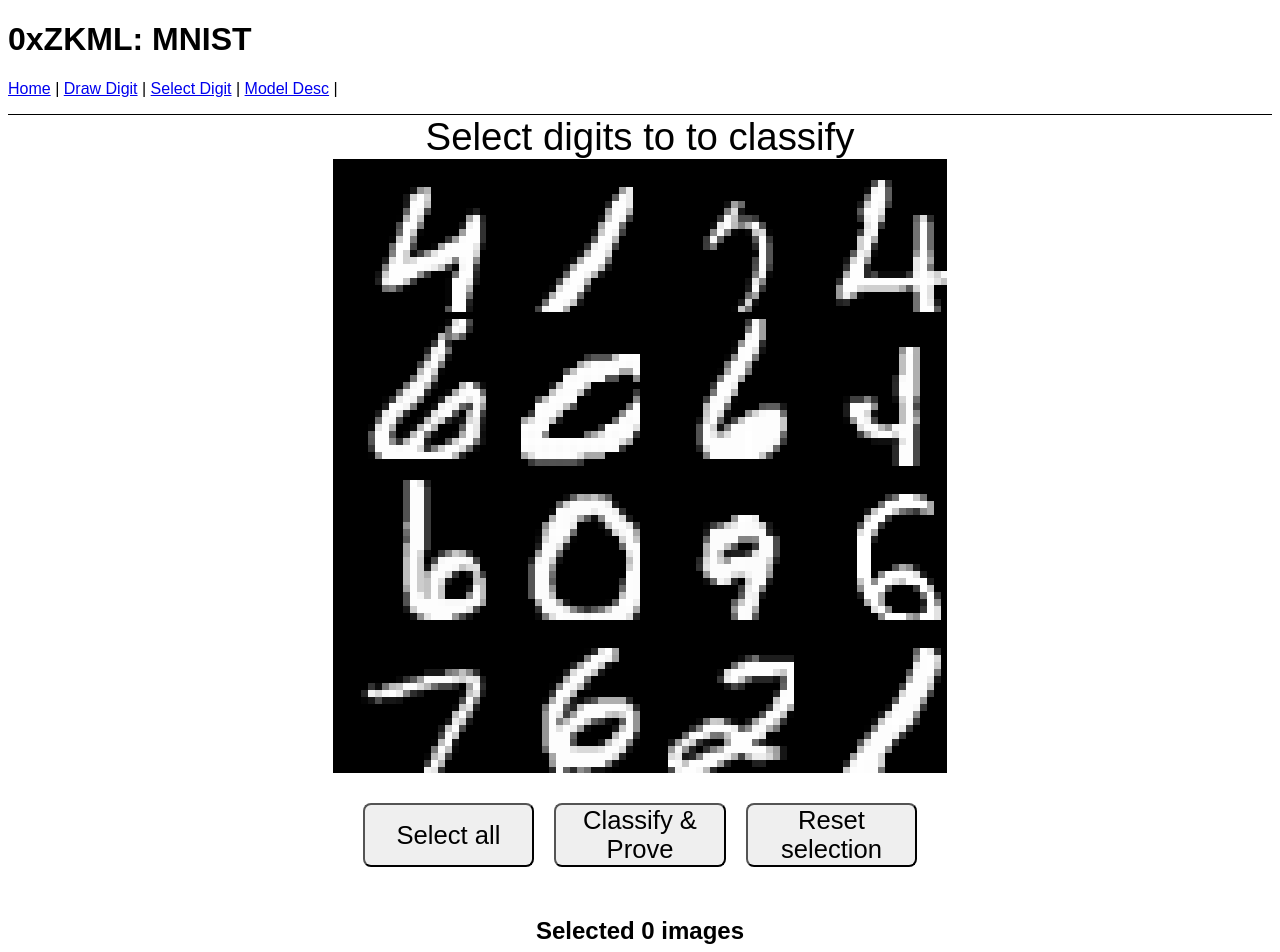
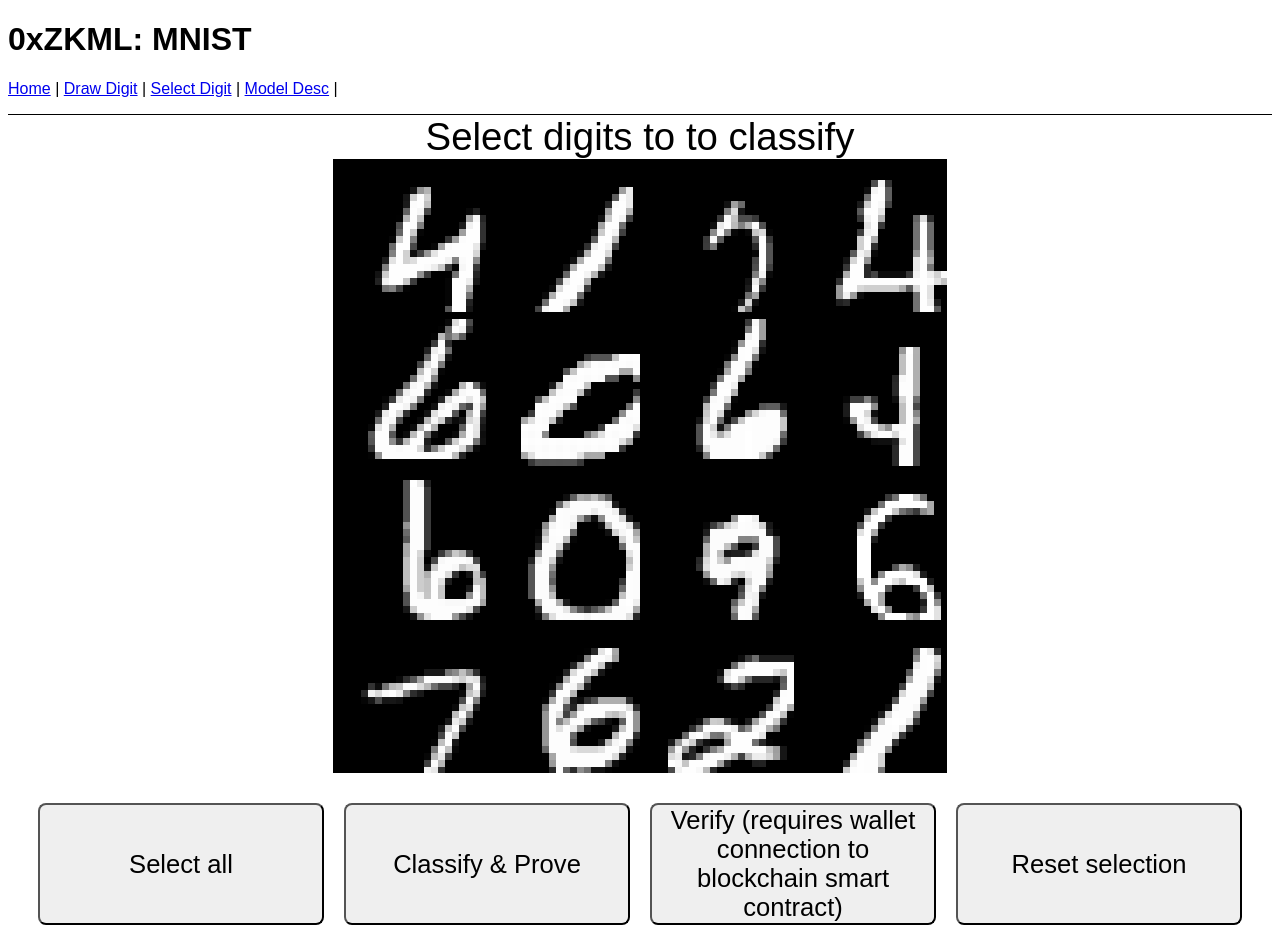
Before and after one commit to 0xZKML/zk-mnist, a React (Create React App) app: page /selector in a window 1280 px wide. Shown: the top 952 px of the page. Built offline with nearby package versions, Linux system fonts and the light colour scheme.

Commit message:
add verifier to select_digit page, but does not work

```diff
--- a/src/MNISTDigits.js
+++ b/src/MNISTDigits.js
@@ -4,8 +4,12 @@ import './MNIST.css';
 import './App.css';
 import { Tensor, InferenceSession } from "onnxruntime-web";
 import { generateProof, buildContractCallArgs } from "./snarkUtils";
+import { ethers } from 'ethers'
+import Verifier from './artifacts/contracts/verifier.sol/Verifier.json'
+import snarkjs from 'snarkjs';
 import { CopyBlock, dracula } from "react-code-blocks";
 import { doClassify } from "./Classify";
+const verifierAddress = "0x5FbDB2315678afecb367f032d93F642f64180aa3"
 
 export const digSize = 4;
 const randomDigits = randints(0, DIGIT['weight'].length, 16);
@@ -32,6 +36,8 @@ export function MNISTDigits(props) {
     const [publicSignal, setPublicSignal] = useState([]);
     const [proof, setProof] = useState("");
     const [proofDone, setProofDone] = useState(false)
+    const [isVerified, setIsVerified] = useState(false);
+
     const [grid, setGrid] = useState(Array(size).fill(null).map(_ => Array(size).fill(0)));
     const [gridChecked, setGridChecked] = useState(Array(size).fill(null).map(_ => Array(size).fill(false)));
     const digit = DIGIT.weight;
@@ -116,6 +122,29 @@ export function MNISTDigits(props) {
       setProofDone(true);
     }
 
+    async function requestAccount() {
+      await window.ethereum.request({ method: 'eth_requestAccounts' });
+    }
+
+    async function doVerify() {
+        if (typeof window.ethereum !== 'undefined') {
+          await requestAccount();
+          const provider = new ethers.providers.Web3Provider(window.ethereum)
+          const verifier = new ethers.Contract(verifierAddress, Verifier.abi, provider)
+          const callArgs = await buildContractCallArgs(proof, publicSignal)
+          try {
+              const result = await verifier.verifyProof(...callArgs)
+              console.log('verifier result = ',result)
+              setIsVerified(result)
+          } catch(err) {
+              console.log(err)
+          }
+        }
+        else {
+          alert('Please connect your wallet to the blockchain containing the verifier smart contract')
+        }
+    }
+
     function GridSquare(row, col, onClick) {
         var _id = "imgSquareDigit(" + row + ", " + col + ")";
         return (
@@ -194,6 +223,14 @@ export function MNISTDigits(props) {
         );
     }
 
+    function VerifyButton () {
+        return (
+          <button className="button" onClick={doVerify}>
+            Verify (requires wallet connection to blockchain smart contract)
+          </button>
+        );
+    }
+
     function ResetButton() {
 
         return (
@@ -256,6 +293,7 @@ export function MNISTDigits(props) {
                 <div className="buttonPanel">
                   <SelectAllButton />
                   <ProofButton />
+                  <VerifyButton />
                   <ResetButton />
                 </div>
                 <DisplaySelection />
@@ -265,3 +303,7 @@ export function MNISTDigits(props) {
         </div>
     );
 }
+
+
+
+{/* <h2>Verified by on-chain smart contract: {JSON.stringify(isVerified)}</h2> */}
```
Also changed, not shown: typechain/factories/Verifier__factory.ts (+1 -1 lines), 2 other files (tests, documents, lock files or other folders).
